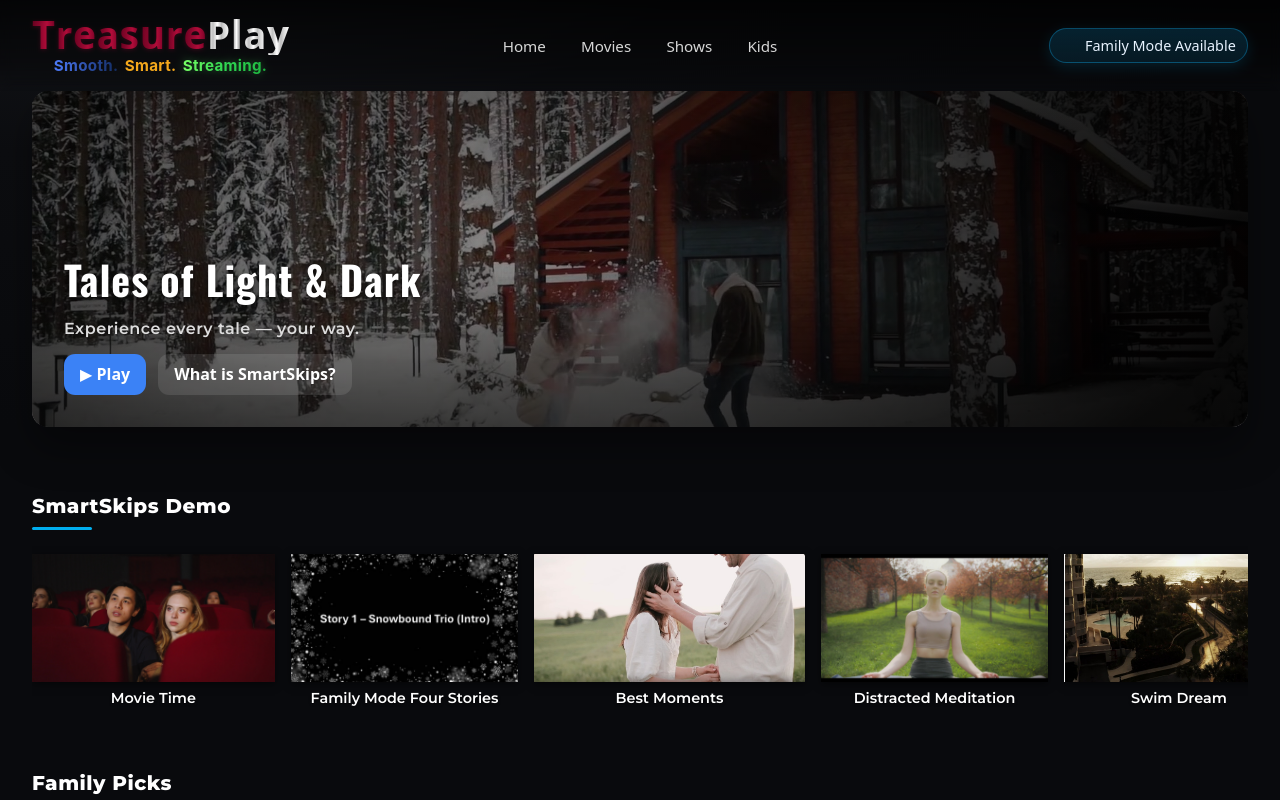
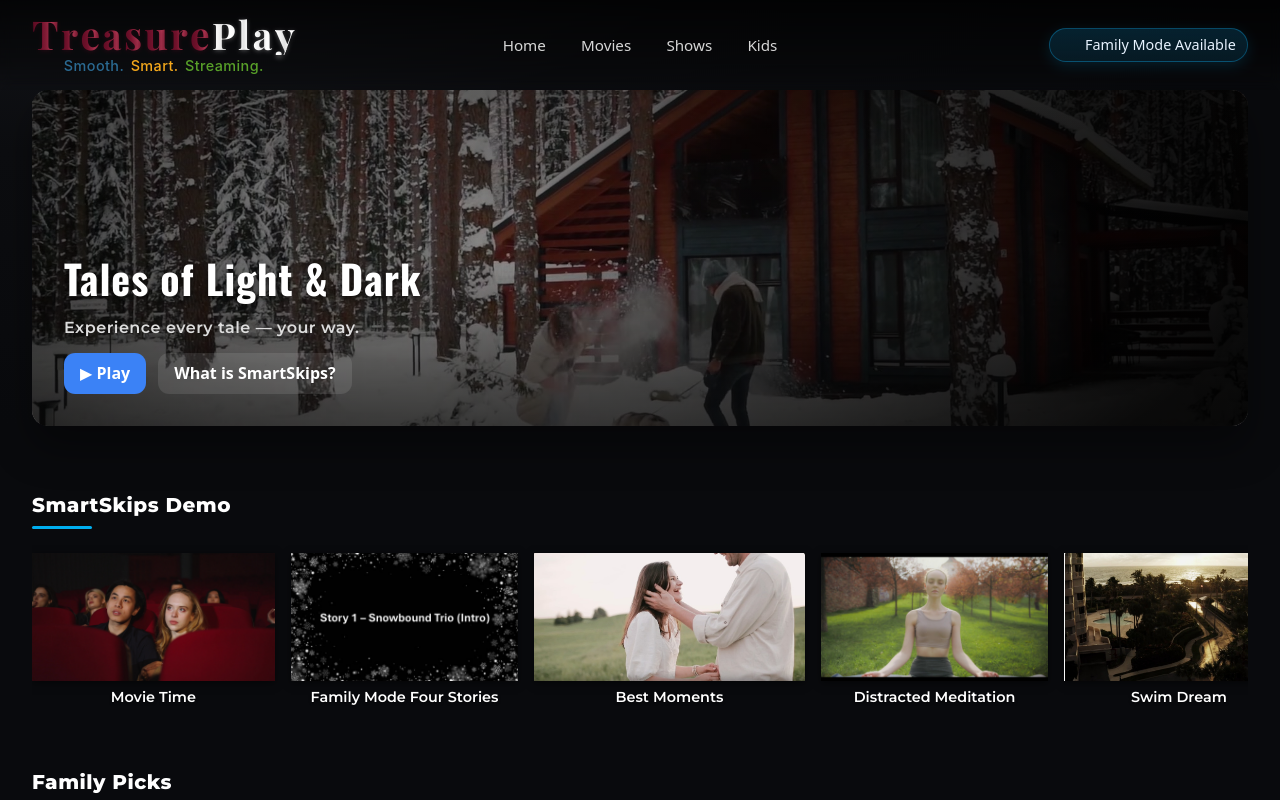
Before and after one commit to bhavyang-sites/treasureplay, a React (Vite) app: page / in a window 1280 px wide. Shown: the top 800 px of the page. Built offline with nearby package versions, Linux system fonts and the light colour scheme.

Commit message:
updated logo tagline colors

```diff
--- a/index.html
+++ b/index.html
@@ -5,8 +5,10 @@
     <link rel="icon" type="image/svg+xml" href="/vite.svg" />
     <link href="https://fonts.googleapis.com/css2?family=Montserrat:wght@600&display=swap" rel="stylesheet">
     <link href="https://fonts.googleapis.com/css2?family=Montserrat:wght@600;800&family=Oswald:wght@700&display=swap" rel="stylesheet">
+    <link rel="stylesheet" href="https://fonts.googleapis.com/css2?family=Playfair+Display:wght@600;700&display=swap"/>
+
     <meta name="viewport" content="width=device-width, initial-scale=1.0" />
-    <title>Vite + React</title>
+    <title>TreasurePlay</title>
   </head>
   <body>
     <div id="root"></div>
--- a/src/HomePage.css
+++ b/src/HomePage.css
@@ -852,3 +852,41 @@ font-weight: 700;
 .treasure-letter {
   text-shadow: 0 1px 4px rgba(178, 13, 58, 0.25);
 }
+.funky-logo {
+  font-family: 'Playfair Display', 'Times New Roman', serif;
+  font-size: 2.1rem;
+  font-weight: 700;
+  letter-spacing: 0.03em;
+  line-height: 1;
+}
+.treasure-letter {
+  text-shadow: 0 1px 4px rgba(91, 11, 35, 0.35);
+}
+
+.play-letter {
+  text-shadow: 0 1px 4px rgba(255, 255, 255, 0.28);
+}
+.tagline {
+  margin-top: 4px;
+  font-family: 'Inter', 'Montserrat', system-ui, sans-serif;
+  font-size: 0.9rem;
+  font-weight: 500;
+  letter-spacing: 0.03em;
+}
+
+.tag-smooth {
+  color: #2B6A92;    /* blue from the icon */
+}
+
+.tag-smart {
+  color: #F4A81C;    /* yellow from the icon */
+}
+
+.tag-stream {
+  color: #58A029;    /* green from the icon */
+}
+
+/* IMPORTANT: make sure there is NO text-shadow / blur on tagline */
+.tagline span {
+  text-shadow: none;
+}
--- a/src/HomePage.jsx
+++ b/src/HomePage.jsx
@@ -59,9 +59,9 @@ const HomePage = () => {
     <FunkyLogo text="TreasurePlay" />
   </div>
       <div className="brand-sub tagline">
-  <span className="tag-blue">Smooth.</span>
-  <span className="tag-yellow">Smart.</span>
-  <span className="tag-green">Streaming.</span>
+  <span className="tag-smooth">Smooth.</span>
+  <span className="tag-smart"> Smart.</span>
+  <span className="tag-stream"> Streaming.</span>
 </div>
 
 
--- a/src/components/FunkyLogo.jsx
+++ b/src/components/FunkyLogo.jsx
@@ -29,12 +29,26 @@ const HEIGHTS = [1.08, 1.0, 1.06, 1.0, 1.07, 1.05, 1.02, 1.06, 1.0, 1.07, 1.03,
 //   "#C41E3A", // ruby
 // ];
 
-const TREASURE_GRADIENT =
-  "linear-gradient(90deg,#5e001c 0%,#7a0527 30%,#b20d3a 65%,#6a0122 100%)";
+const TREASURE_GRADIENT = `
+  linear-gradient(
+    90deg,
+    #5b0b23 0%,
+    #7a1530 35%,
+    #b33854 70%,
+    #661227 100%
+  )
+`;
 
-// shiny rose-gold for "Play"
-//const ROSE_GOLD = "linear-gradient(90deg,#b76e79 0%,#e6b7c8 35%,#f7d3d9 55%,#e0a3ad 75%,#b76e79 100%)";
-const SHINY_WHITE = "linear-gradient(90deg,#ffffff 0%,#e6e6e6 12%,#bfbfbf 26%,#ffffff 45%,#bdbdbd 63%,#dcdcdc 78%,#ffffff 100%)";
+const PLAY_CHROME = `
+  linear-gradient(
+    90deg,
+    #ffffff 0%,
+    #f3f3f3 20%,
+    #dcdcdc 45%,
+    #ffffff 70%,
+    #f5f5f5 100%
+  )
+`;
 
 // deterministic shuffle so colors don't change on re-render
 function seededShuffleIndices(n, seedStr = "TreasurePlay-v1") {
@@ -98,7 +112,7 @@ if (splitIndex === -1 || i < splitIndex) {
             variants={child}
             style={{
               ...baseText,
-              background: SHINY_WHITE,
+              background: PLAY_CHROME,
               backgroundClip: "text",
               WebkitBackgroundClip: "text",
               color: "transparent",
```
